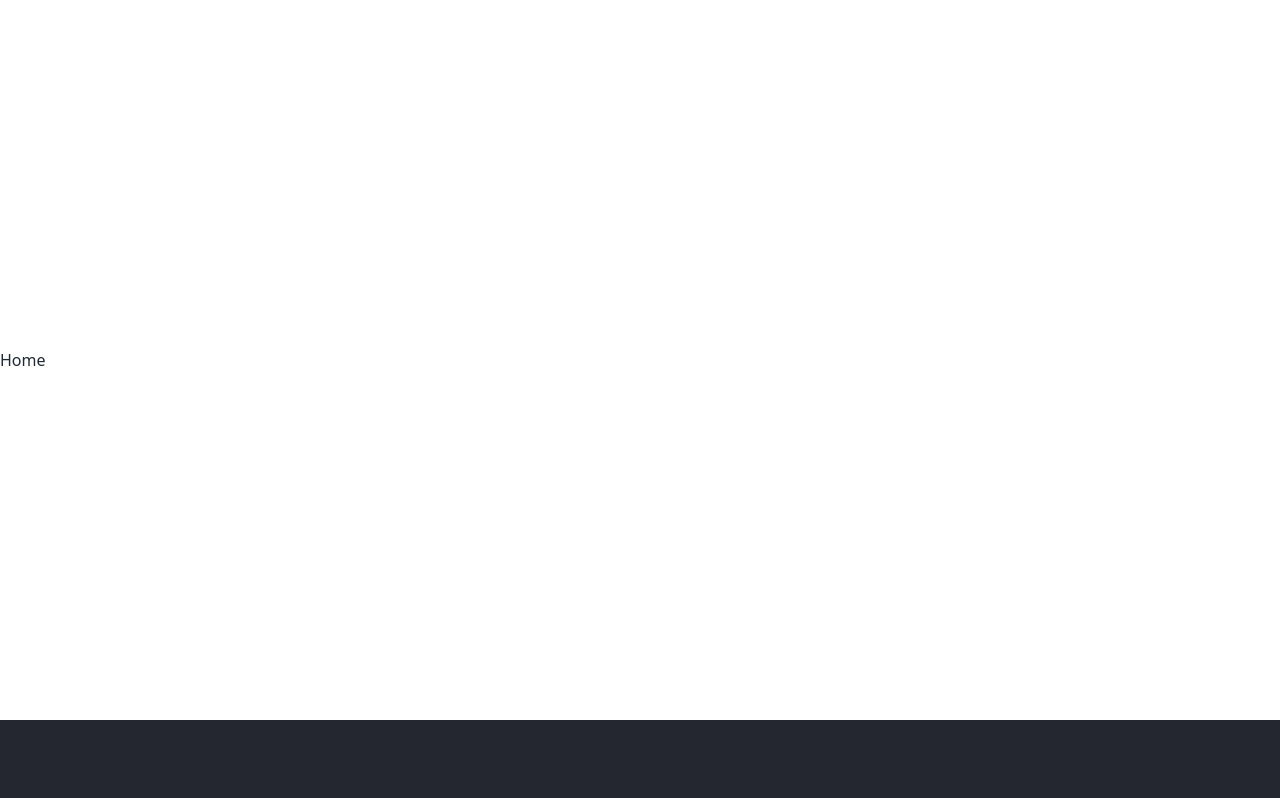
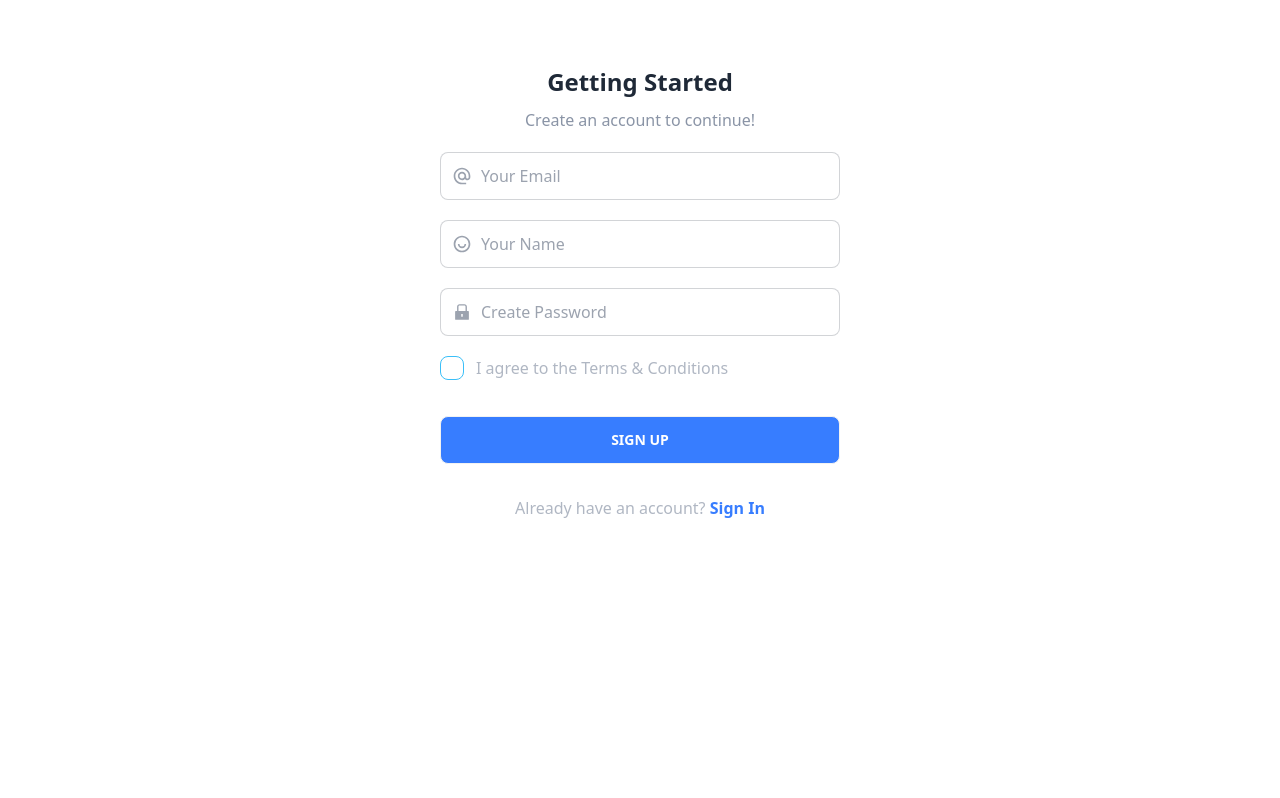
Before and after one commit to abrakib942/book-catalog, a React (Vite) app in the folder frontend/: page /signUp in a window 1280 px wide. Shown: the top 798 px of the page. Built offline with nearby package versions, Linux system fonts and the light colour scheme.

Commit message:
signup page

```diff
--- a/frontend/package.json
+++ b/frontend/package.json
@@ -10,10 +10,13 @@
     "preview": "vite preview"
   },
   "dependencies": {
+    "@hookform/resolvers": "^3.1.1",
     "react": "^18.2.0",
     "react-dom": "^18.2.0",
+    "react-hook-form": "^7.45.1",
     "react-icons": "^4.10.1",
-    "react-router-dom": "^6.14.1"
+    "react-router-dom": "^6.14.1",
+    "yup": "^1.2.0"
   },
   "devDependencies": {
     "@types/react": "^18.2.14",
--- /dev/null
+++ b/frontend/src/pages/NotFound.tsx
@@ -0,0 +1,3 @@
+export default function NotFound() {
+  return <div>NotFound</div>;
+}
--- /dev/null
+++ b/frontend/src/pages/SignUp.tsx
@@ -0,0 +1,166 @@
+/* eslint-disable @typescript-eslint/no-unsafe-member-access */
+/* eslint-disable @typescript-eslint/no-unsafe-call */
+/* eslint-disable @typescript-eslint/no-unsafe-assignment */
+import { Controller, useForm } from "react-hook-form";
+import { Link } from "react-router-dom";
+import { yupResolver } from "@hookform/resolvers/yup";
+import * as yup from "yup";
+
+import { MdAlternateEmail } from "react-icons/md";
+import { AiFillLock } from "react-icons/ai";
+import { RiUserSmileLine } from "react-icons/ri";
+
+type FormData = {
+  name: string;
+  email: string;
+  password: string;
+};
+
+const schema = yup.object().shape({
+  email: yup
+    .string()
+    .email("Please Enter a valid email address")
+    .required("Email Required"),
+  name: yup.string().required("Please Enter your name"),
+  password: yup
+    .string()
+    .required("Please enter password")
+    .min(6, "Password is too short - should be 6 letters minimum."),
+});
+
+const defaultValues = {
+  email: "",
+  name: "",
+  password: "",
+};
+
+const SignUp = () => {
+  const {
+    handleSubmit,
+    control,
+    formState: { errors },
+  } = useForm<FormData>({
+    mode: "onChange",
+    defaultValues,
+    resolver: yupResolver(schema),
+  });
+
+  const onSubmit = (data: FormData) => {
+    console.log(data);
+  };
+
+  return (
+    <div className="w-[500px] mx-auto">
+      <div className="flex flex-col items-center justify-center p-16">
+        <div className="text-[24px] font-bold">Getting Started</div>
+        <div className="text-[16px] text-[#8A94A6] my-2">
+          Create an account to continue!
+        </div>
+
+        <form
+          name="registerForm"
+          noValidate
+          className="flex flex-col mt-3 gap-5 justify-center w-[400px]"
+          onSubmit={handleSubmit(onSubmit)}
+        >
+          <Controller
+            name="email"
+            control={control}
+            render={({ field }) => (
+              <label className="relative block">
+                <span className="absolute left-0 top-[14px] flex items-center pl-3">
+                  <MdAlternateEmail className="text-gray-400 h-5 w-5" />
+                </span>
+
+                <input
+                  type="email"
+                  placeholder="Your Email"
+                  className="input input-bordered w-full pl-10"
+                  {...field}
+                  //   error={!!errors.email}
+                  //   helperText={errors?.email?.message}
+                  required
+                />
+              </label>
+            )}
+          />
+          <Controller
+            name="name"
+            control={control}
+            render={({ field }) => (
+              <label className="relative block">
+                <span className="absolute top-[14px] left-0 flex items-center pl-3">
+                  <RiUserSmileLine className="text-gray-400 h-5 w-5" />
+                </span>
+
+                <input
+                  type="text"
+                  placeholder="Your Name"
+                  className="input input-bordered w-full pl-10"
+                  {...field}
+                  // error={!!errors.name}
+                  // helperText={errors?.name?.message}
+                  required
+                />
+                {errors.name && (
+                  <span className="text-red-500 text-sm">
+                    {errors.name.message}
+                  </span>
+                )}
+              </label>
+            )}
+          />
+
+          <Controller
+            name="password"
+            control={control}
+            render={({ field }) => (
+              <label className="relative block">
+                <span className="absolute top-[14px] left-0 flex items-center pl-3">
+                  <AiFillLock className="text-gray-400 h-5 w-5" />
+                </span>
+
+                <input
+                  type="password"
+                  placeholder="Create Password"
+                  className="input input-bordered w-full pl-10"
+                  {...field}
+                  // error={!!errors.password}
+                  // helperText={errors?.password?.message}
+                  required
+                />
+                {errors.password && (
+                  <span className="text-red-500 text-sm">
+                    {errors.password.message}
+                  </span>
+                )}
+              </label>
+            )}
+          />
+          <div className="flex item-center gap-3">
+            <input type="checkbox" className="checkbox checkbox-info" />
+            <div className="text-[#B0B7C3] text-[16px]">
+              I agree to the Terms & Conditions
+            </div>
+          </div>
+          <div className="mx-auto">
+            <input
+              className="btn w-[400px] mt-4 bg-[#377DFF]  text-white"
+              type="submit"
+              value="Sign Up"
+            />
+          </div>
+          <div className="mt-3 text-[#B0B7C3] text-[16px] text-center">
+            Already have an account?{" "}
+            <Link to="/signIn">
+              {" "}
+              <span className="text-[#377DFF] font-bold">Sign In</span>
+            </Link>
+          </div>
+        </form>
+      </div>
+    </div>
+  );
+};
+
+export default SignUp;
```
Also changed, not shown: frontend/src/routes/index.tsx (+7 -1 lines), 1 other file (tests, documents, lock files or other folders).
